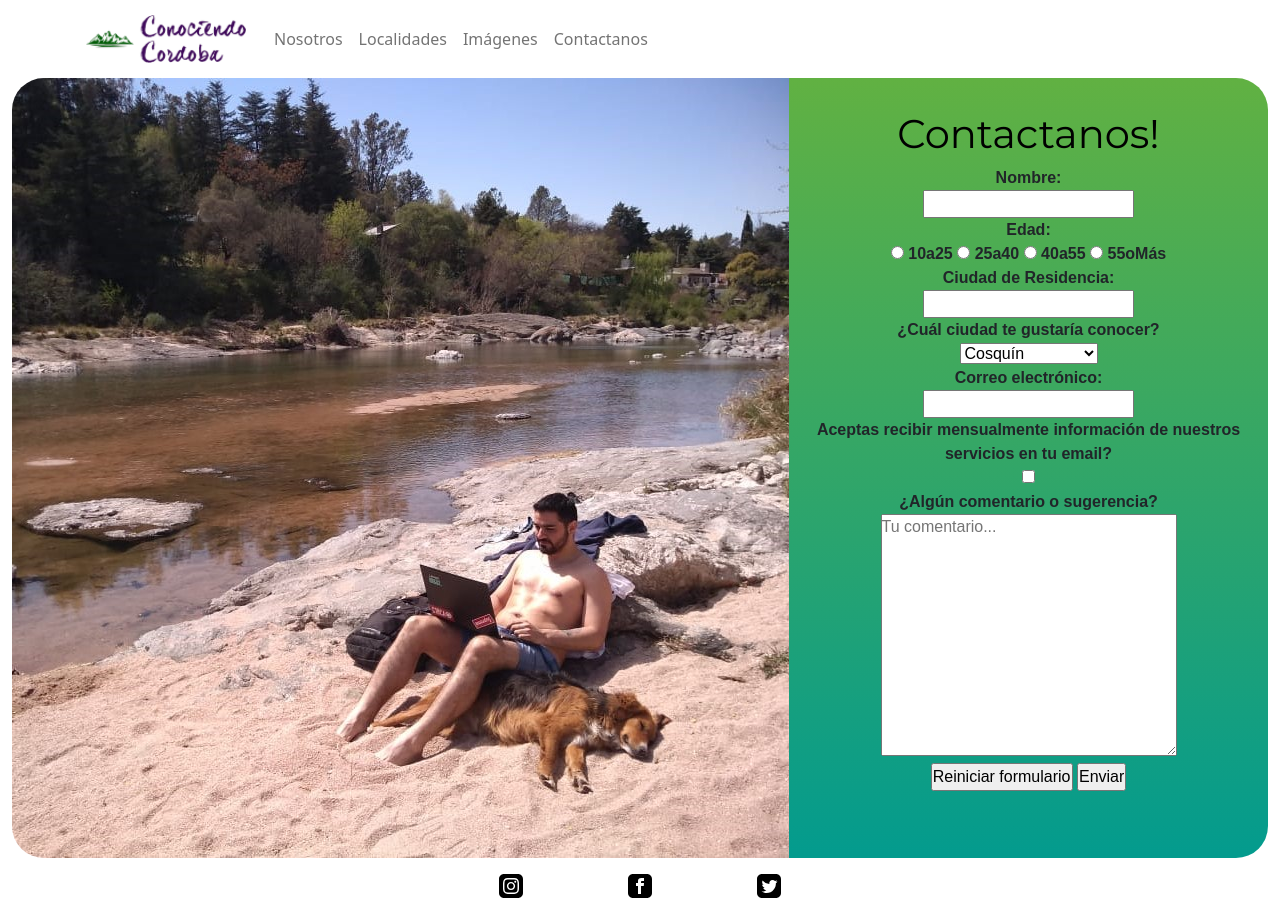
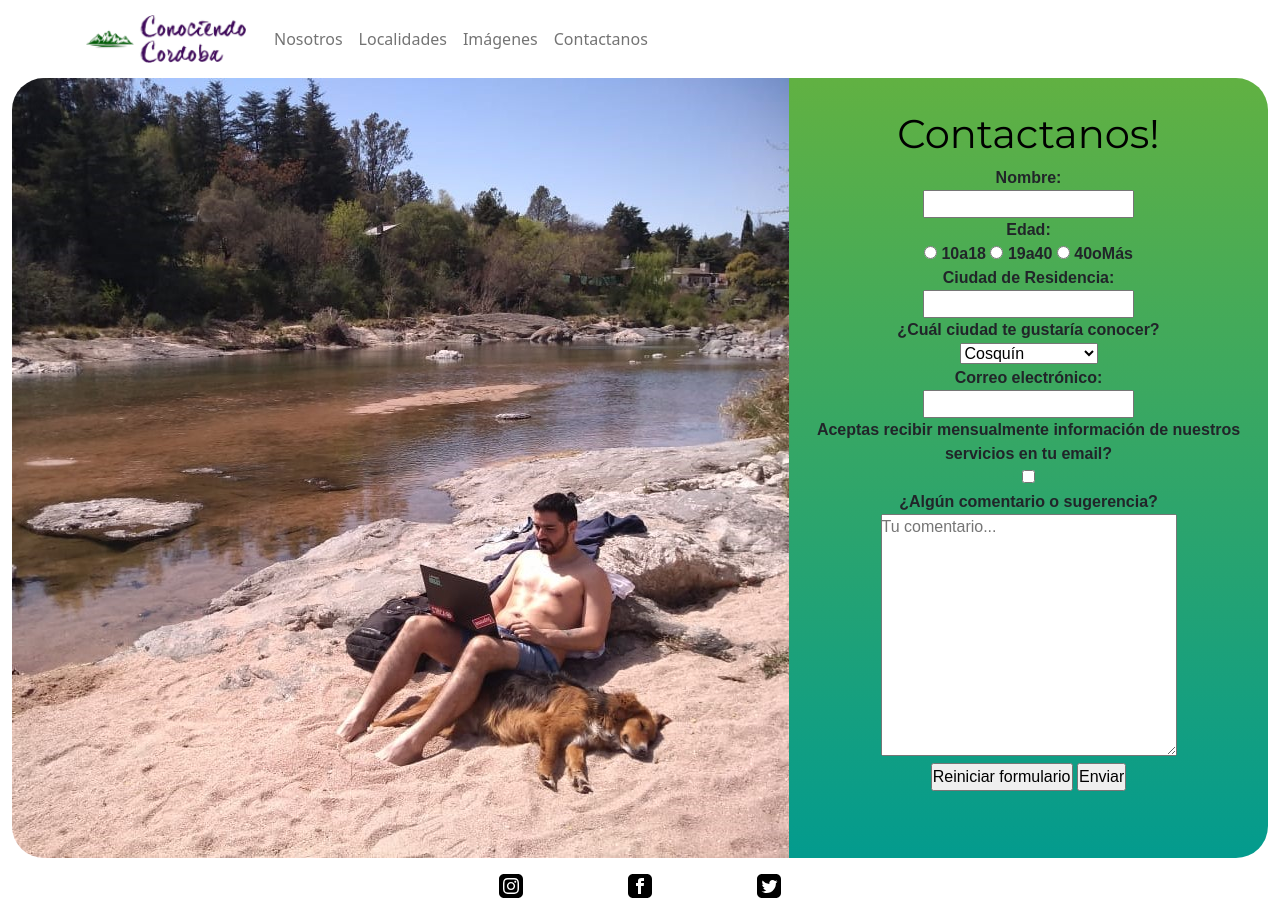
Before and after one commit to ijvas/Conociendo-Cordoba, a website: page pages/contactanos.html in a window 1280 px wide. Drawn offline with nearby package versions, Linux system fonts and the light colour scheme.

Commit message:
Hemos agregado todas las tipografías a los header de todo el sitio

```diff
--- a/pages/contactanos.html
+++ b/pages/contactanos.html
@@ -8,6 +8,9 @@
       <title>Conociendo Córdoba - Contactanos</title>
       <meta name="description" content="Formulario de contacto">
       <meta name="keywords" content="empresa, turismo, cordoba capital, carlos paz, santa rosa de calamuchita, cosquin, miramar, viajes, paseos, guia turistico, sierras, rios">
+      <link rel="preconnect" href="https://fonts.googleapis.com">
+      <link rel="preconnect" href="https://fonts.gstatic.com" crossorigin>
+      <link href="https://fonts.googleapis.com/css2?family=Oswald&display=swap" rel="stylesheet">
       <link rel="preconnect" href="https://fonts.gstatic.com">
       <link href="https://fonts.googleapis.com/css2?family=Roboto:wght@900&display=swap" rel="stylesheet">
       <link rel="preconnect" href="https://fonts.gstatic.com">
@@ -71,13 +74,11 @@
             <input type="text">
         <div><strong>Edad:</strong></div>
             <input type="radio" name="edad" value="1">
-            <strong>10a25</strong>
+            <strong>10a18</strong>
             <input type="radio" name="edad" value="2">
-            <strong>25a40</strong>
+            <strong>19a40</strong>
             <input type="radio" name="edad" value="3">
-            <strong>40a55</strong>
-            <input type="radio" name="edad" value="4">
-            <strong>55oMás</strong>
+            <strong>40oMás</strong>
         <div><strong>Ciudad de Residencia:</strong></div>
             <input type="text">
         <div><strong>¿Cuál ciudad te gustaría conocer?</strong></div>
```
Also changed, not shown: index.html (+4 -0 lines), pages/galeriaDeImagenes.html (+7 -0 lines), pages/localidades.html (+7 -0 lines).
